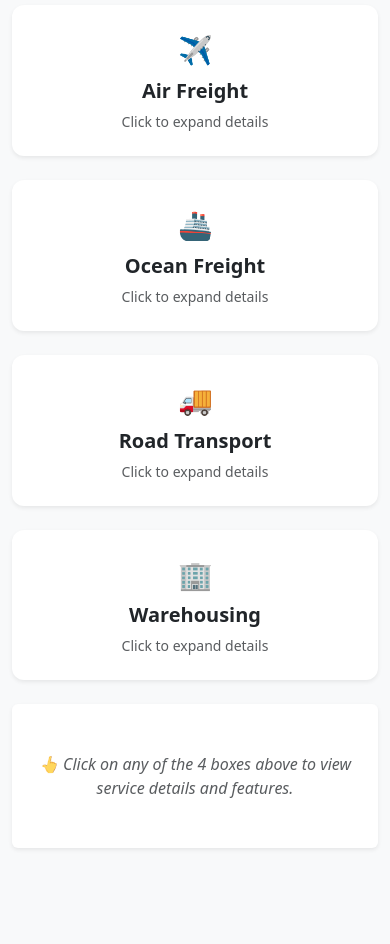
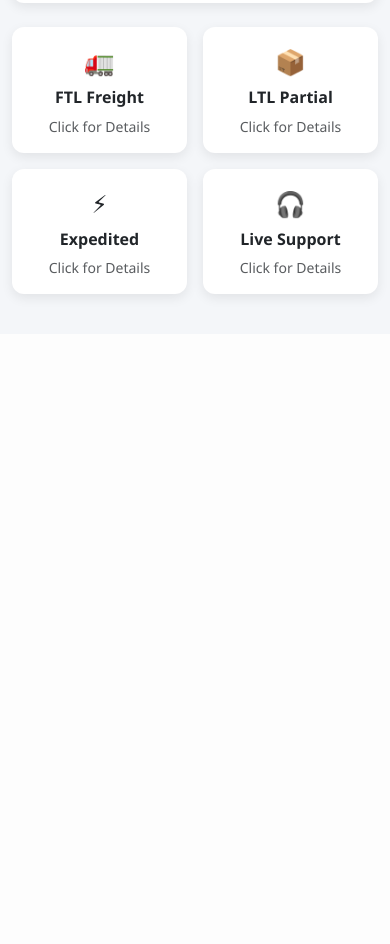
Before and after one commit to cheetah12123/rr-golden-freight, a Flask app: page / in a window 390 px wide. Shown: the part 553-1497 px from the top of the page. After the commit the page ends 856 px from the top, so only its background shows below. Run offline with Flask 3, Linux system fonts and the light colour scheme.

Commit message:
Revamp index.html for Dispatch Services layout
Updated the index.html file to include a new layout for RR Golden Freight Dispatch Services, featuring interactive dispatch boxes and animated detail displays.

```diff
--- a/templates/index.html
+++ b/templates/index.html
@@ -3,144 +3,136 @@
 <head>
     <meta charset="UTF-8">
     <meta name="viewport" content="width=device-width, initial-scale=1.0">
-    <title>RR Golden Freight</title>
+    <title>RR Golden Freight - Dispatch & Logistics</title>
     <link href="https://cdn.jsdelivr.net/npm/bootstrap@5.3.0/dist/css/bootstrap.min.css" rel="stylesheet">
     <style>
-        body { background-color: #f8f9fa; }
-        .feature-box {
-            transition: transform 0.3s ease, box-shadow 0.3s ease;
-            cursor: pointer;
-            border-radius: 12px;
-        }
-        .feature-box:hover {
-            transform: translateY(-8px);
-            box-shadow: 0 10px 20px rgba(0,0,0,0.15) !important;
-        }
-        .details-content {
+        body { background-color: #f4f6f9; font-family: 'Segoe UI', Tahoma, Geneva, Verdana, sans-serif; }
+        .card-custom { border-radius: 12px; border: none; box-shadow: 0 4px 12px rgba(0,0,0,0.08); }
+        .dispatch-box { transition: all 0.3s ease; cursor: pointer; }
+        .dispatch-box:hover { transform: translateY(-5px); box-shadow: 0 8px 16px rgba(0,0,0,0.12); }
+        .profile-img { width: 100%; max-width: 220px; border-radius: 12px; object-fit: cover; }
+
+        /* Smooth Animation Styles */
+        .animated-detail-box {
             display: none;
             opacity: 0;
-            transition: opacity 0.5s ease-in-out;
+            max-height: 0;
+            overflow: hidden;
+            transition: all 0.5s ease-in-out;
+            background: #ffffff;
+            border-left: 5px solid #0d6efd;
+            border-radius: 8px;
         }
-        .details-content.active {
+        .animated-detail-box.show {
             display: block;
             opacity: 1;
-        }
-        .profile-img {
-            max-width: 250px;
-            border-radius: 15px;
-            box-shadow: 0 5px 15px rgba(0,0,0,0.1);
+            max-height: 400px;
+            padding: 20px;
+            margin-top: 15px;
         }
     </style>
 </head>
 <body>
 
-<div class="container py-5">
-    <!-- Header with Christian Image -->
-    <div class="row align-items-center mb-5">
-        <div class="col-md-4 text-center">
-            <!-- Unsplash Online Reliable Christian / Profile Image -->
-            <img src="https://images.unsplash.com/photo-1534528741775-53994a69daeb?auto=format&fit=crop&q=80&w=400" alt="Christian" class="img-fluid profile-img">
-            <h4 class="mt-3 text-secondary">Christian</h4>
-            <p class="text-muted">Logistics Specialist</p>
+<div class="container py-4">
+    <!-- Header with Dispatch Numbers & Christian Image -->
+    <div class="card card-custom p-4 mb-4">
+        <div class="row align-items-center">
+            <div class="col-md-3 text-center mb-3 mb-md-0">
+                <img src="/static/christian.jpg" alt="Christian - Dispatch" class="profile-img shadow-sm" onerror="this.src='https://via.placeholder.com/220x220?text=Christian+Dispatch'">
             </div>
-        <div class="col-md-8">
-            <h1 class="display-4 fw-bold text-primary">RR Golden Freight</h1>
-            <p class="lead text-dark">Fast, Reliable, and Global Freight Solutions. Select a service below to explore detailed information with smooth animations.</p>
+            <div class="col-md-9">
+                <h2 class="fw-bold text-dark">RR Golden Freight Dispatch Services</h2>
+                <p class="text-muted mb-2">Direct Contact & Dispatch Numbers for Instant Rates & Booking</p>
+
+                <div class="row g-2 mt-2">
+                    <div class="col-sm-6">
+                        <div class="p-3 bg-light rounded border">
+                            <strong class="d-block text-primary">📞 Dispatch Hot Line:</strong>
+                            <a href="tel:+1234567890" class="text-dark fw-bold text-decoration-none">+1 (800) 555-0199</a>
                         </div>
                     </div>
-
-    <!-- Interactive 4 Boxes -->
-    <div class="row g-4 mb-4">
-        <div class="col-md-3">
-            <div class="card h-100 p-4 text-center border-0 shadow-sm feature-box bg-white" onclick="showDetails('air')">
-                <div class="fs-1 text-primary">✈️</div>
-                <h5 class="fw-bold mt-2">Air Freight</h5>
-                <p class="small text-muted mb-0">Click to expand details</p>
+                    <div class="col-sm-6">
+                        <div class="p-3 bg-light rounded border">
+                            <strong class="d-block text-success">📱 Direct Manager (Christian):</strong>
+                            <a href="tel:+1234567899" class="text-dark fw-bold text-decoration-none">+1 (800) 555-0188</a>
                         </div>
                     </div>
-        <div class="col-md-3">
-            <div class="card h-100 p-4 text-center border-0 shadow-sm feature-box bg-white" onclick="showDetails('ocean')">
-                <div class="fs-1 text-success">🚢</div>
-                <h5 class="fw-bold mt-2">Ocean Freight</h5>
-                <p class="small text-muted mb-0">Click to expand details</p>
                 </div>
-        </div>
-        <div class="col-md-3">
-            <div class="card h-100 p-4 text-center border-0 shadow-sm feature-box bg-white" onclick="showDetails('road')">
-                <div class="fs-1 text-warning">🚚</div>
-                <h5 class="fw-bold mt-2">Road Transport</h5>
-                <p class="small text-muted mb-0">Click to expand details</p>
-            </div>
-        </div>
-        <div class="col-md-3">
-            <div class="card h-100 p-4 text-center border-0 shadow-sm feature-box bg-white" onclick="showDetails('warehousing')">
-                <div class="fs-1 text-danger">🏢</div>
-                <h5 class="fw-bold mt-2">Warehousing</h5>
-                <p class="small text-muted mb-0">Click to expand details</p>
             </div>
         </div>
     </div>
 
-    <!-- Animated Details Section -->
-    <div class="card p-4 border-0 shadow-sm bg-white mb-5">
-        <div id="default-msg" class="text-center text-muted py-4">
-            <em>👆 Click on any of the 4 boxes above to view service details and features.</em>
+    <!-- Interactive 4 Dispatch Boxes -->
+    <div class="row g-3 mb-3">
+        <div class="col-md-3 col-6">
+            <div class="card card-custom p-3 text-center dispatch-box bg-white" onclick="toggleDetail('ftl')">
+                <div class="fs-2">🚛</div>
+                <h6 class="fw-bold mt-2">FTL Freight</h6>
+                <small class="text-muted">Click for Details</small>
             </div>
-
-        <div id="air" class="details-content">
-            <h3 class="text-primary fw-bold">✈️ Air Freight Express Services</h3>
-            <p>Our priority air cargo shipping guarantees the fastest delivery times globally with full real-time tracking.</p>
-            <ul>
-                <li>24/7 Priority Express Delivery</li>
-                <li>Temperature-Controlled Cargo Support</li>
-                <li>Global Customs Clearance Facilitation</li>
-            </ul>
         </div>
-
-        <div id="ocean" class="details-content">
-            <h3 class="text-success fw-bold">🚢 Ocean Cargo & Container Shipping</h3>
-            <p>Cost-effective sea transport solutions for full container loads (FCL) and less-than-container loads (LCL).</p>
-            <ul>
-                <li>Competitive Sea Rates Worldwide</li>
-                <li>Port-to-Port and Door-to-Door Delivery</li>
-                <li>Heavy Machinery & Bulk Shipping Handling</li>
-            </ul>
+        <div class="col-md-3 col-6">
+            <div class="card card-custom p-3 text-center dispatch-box bg-white" onclick="toggleDetail('ltl')">
+                <div class="fs-2">📦</div>
+                <h6 class="fw-bold mt-2">LTL Partial</h6>
+                <small class="text-muted">Click for Details</small>
             </div>
-
-        <div id="road" class="details-content">
-            <h3 class="text-warning fw-bold">🚚 Road & Logistics Transport</h3>
-            <p>Comprehensive ground transportation with versatile fleet operations across regional networks.</p>
-            <ul>
-                <li>GPS-Monitored Modern Fleet</li>
-                <li>Regional & Cross-Border Logistics</li>
-                <li>Flexible Scheduling & Dedicated Drivers</li>
-            </ul>
         </div>
-
-        <div id="warehousing" class="details-content">
-            <h3 class="text-danger fw-bold">🏢 Secure Warehousing Solutions</h3>
-            <p>State-of-the-art storage facilities equipped with inventory management systems and 24/7 security.</p>
-            <ul>
-                <li>24/7 Climate-Controlled Storage Facilities</li>
-                <li>Automated Inventory Management & Fulfillment</li>
-                <li>Real-Time Stock Updates</li>
-            </ul>
+        <div class="col-md-3 col-6">
+            <div class="card card-custom p-3 text-center dispatch-box bg-white" onclick="toggleDetail('expedited')">
+                <div class="fs-2">⚡</div>
+                <h6 class="fw-bold mt-2">Expedited</h6>
+                <small class="text-muted">Click for Details</small>
+            </div>
+        </div>
+        <div class="col-md-3 col-6">
+            <div class="card card-custom p-3 text-center dispatch-box bg-white" onclick="toggleDetail('support')">
+                <div class="fs-2">🎧</div>
+                <h6 class="fw-bold mt-2">Live Support</h6>
+                <small class="text-muted">Click for Details</small>
             </div>
         </div>
     </div>
 
+    <!-- Animated Details Display Section -->
+    <div id="ftl" class="animated-detail-box card-custom shadow-sm">
+        <h5 class="fw-bold text-primary">🚛 Full Truckload (FTL) Dispatch</h5>
+        <p class="mb-1">Dedicated truckload solutions across nation-wide routes with guaranteed pickup and delivery times.</p>
+        <small class="text-success fw-bold">Call Christian at +1 (800) 555-0188 to assign an FTL driver immediately.</small>
+    </div>
+
+    <div id="ltl" class="animated-detail-box card-custom shadow-sm">
+        <h5 class="fw-bold text-primary">📦 Less Than Truckload (LTL)</h5>
+        <p class="mb-1">Cost-effective partial shipment options. Pay only for the space you use with full tracking.</p>
+        <small class="text-success fw-bold">Call Hot Line at +1 (800) 555-0199 for pallet rate discounts.</small>
+    </div>
+
+    <div id="expedited" class="animated-detail-box card-custom shadow-sm">
+        <h5 class="fw-bold text-primary">⚡ Expedited Emergency Dispatch</h5>
+        <p class="mb-1">Rush and time-critical freight transportation with 2-driver teams for continuous non-stop transit.</p>
+        <small class="text-danger fw-bold">Priority Status: Available 24/7 for emergency dispatching.</small>
+    </div>
+
+    <div id="support" class="animated-detail-box card-custom shadow-sm">
+        <h5 class="fw-bold text-primary">🎧 24/7 Dispatch Support Team</h5>
+        <p class="mb-1">Our dispatch team monitors loads, updates ETA status, and resolves transit delays in real-time.</p>
+        <small class="text-primary fw-bold">Direct Manager Contact: Christian (+1 800 555 0188)</small>
+    </div>
+
+</div>
+
 <script>
-    function showDetails(serviceId) {
-        document.getElementById('default-msg').style.display = 'none';
-
-        var contents = document.getElementsByClassName('details-content');
-        for (var i = 0; i < contents.length; i++) {
-            contents[i].classList.remove('active');
+    function toggleDetail(sectionId) {
+        var allBoxes = document.getElementsByClassName('animated-detail-box');
+        for (var i = 0; i < allBoxes.length; i++) {
+            if (allBoxes[i].id !== sectionId) {
+                allBoxes[i].classList.remove('show');
             }
-
-        var selected = document.getElementById(serviceId);
-        if (selected) {
-            selected.classList.add('active');
+        }
+        var target = document.getElementById(sectionId);
+        if (target) {
+            target.classList.toggle('show');
         }
     }
 </script>
```
Lines whose indentation alone changed are shown as unchanged.
